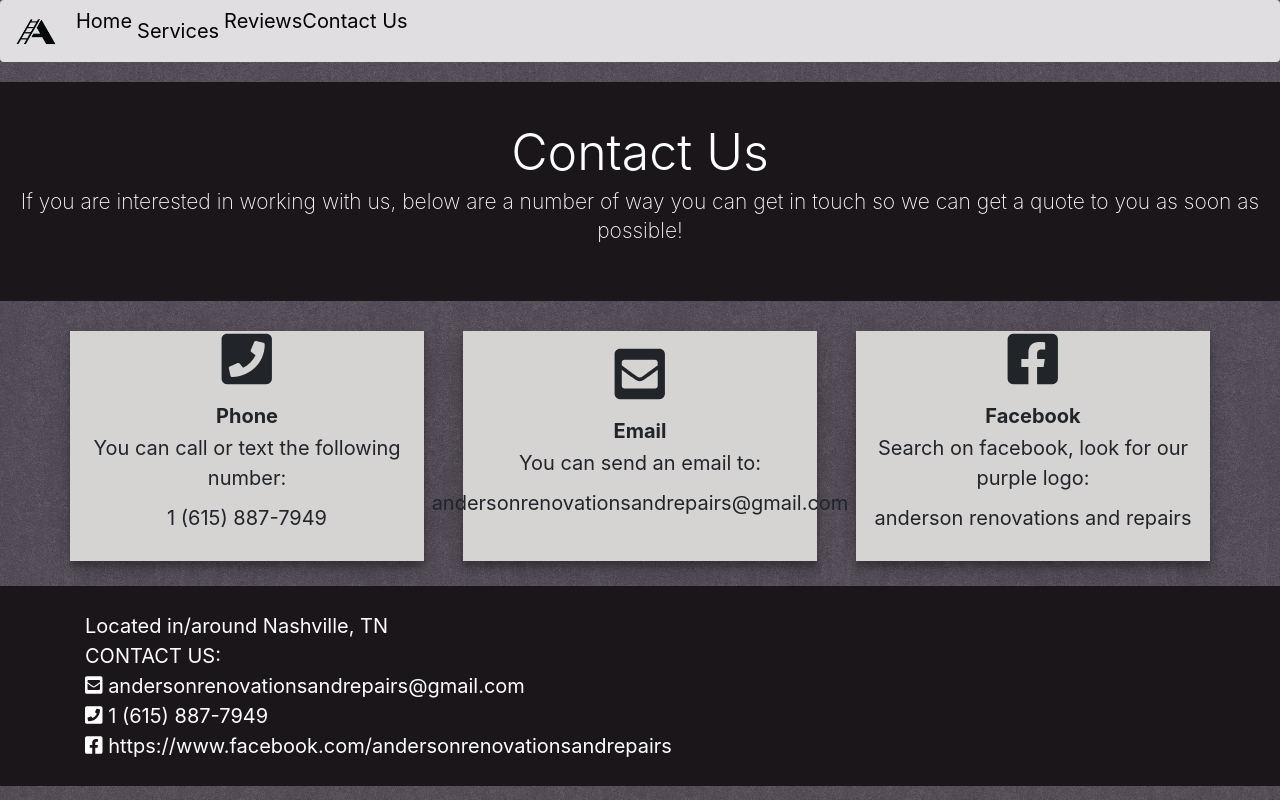
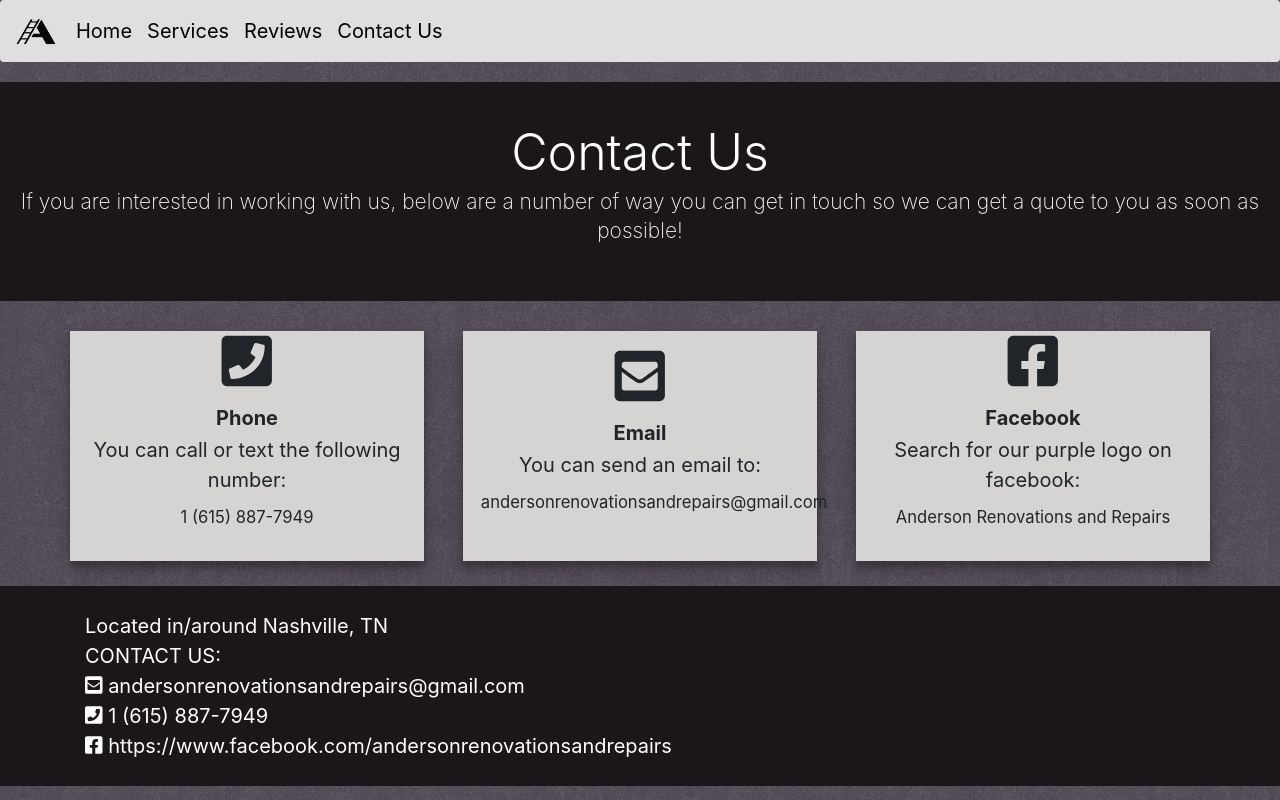
Before and after one commit to anderam17/anderson-renovations-repairs, a React (Create React App) app: page /contact in a window 1280 px wide. Built offline with nearby package versions, Linux system fonts and the light colour scheme.

Commit message:
minimal styling changes.

```diff
--- a/src/Components/ContactCard/ContactCard.css
+++ b/src/Components/ContactCard/ContactCard.css
@@ -1,7 +1,6 @@
 .contact-card{
     width: 30%;
     text-align: center;
-    /* height: 100%; */
     background: #d6d3d3;
     display: flex;
     justify-content: center;
@@ -13,3 +12,12 @@
 .subtitle{
     margin-top: 10%;
 }
+.contact-paragraph{
+    display: flex;
+    flex-direction: column;
+    justify-content: center;
+    width: 90%;
+}
+.contact-info {
+    font-size: 1.3vw;
+}
--- a/src/Components/ContactCard/ContactCard.js
+++ b/src/Components/ContactCard/ContactCard.js
@@ -9,8 +9,10 @@ function ContactCard({ subtitle, description, faIcon, contactInfo }) {
       <div className="contact-card">
         <FontAwesomeIcon transform="grow-30" icon={faIcon} />
         <h2 className="subtitle"><b>{subtitle}</b></h2>
+        <div className="contact-paragraph">
         <p className="description">{description}</p>
         <p className="contact-info">{contactInfo}</p>
+        </div>
       </div>
     </>
   );
--- a/src/Components/ContactContainer/ContactContainer.js
+++ b/src/Components/ContactContainer/ContactContainer.js
@@ -12,7 +12,7 @@ function ContactContainer() {
         <div className="contact-container">
         <ContactCard subtitle="Phone" description="You can call or text the following number:" contactInfo="1 (615) 887-7949" faIcon={faPhoneSquare}/>
         <ContactCard subtitle="Email" description="You can send an email to:" contactInfo="andersonrenovationsandrepairs@gmail.com" faIcon={faEnvelopeSquare}/>
-        <ContactCard subtitle="Facebook" description="Search on facebook, look for our purple logo:" contactInfo="anderson renovations and repairs" faIcon={faFacebookSquare}/>
+        <ContactCard subtitle="Facebook" description="Search for our purple logo on facebook:" contactInfo="Anderson Renovations and Repairs" faIcon={faFacebookSquare}/>
         </div>
     </div>
     </>
--- a/src/Components/Navbar/Navbar.css
+++ b/src/Components/Navbar/Navbar.css
@@ -3,6 +3,7 @@
 }
 a {
     color: black !important;
+    margin-right: 15px;
 }
 img {
     width: 50px;
--- a/src/Components/Navbar/Navbar.js
+++ b/src/Components/Navbar/Navbar.js
@@ -4,11 +4,10 @@ import {
   Navbar,
   NavbarToggler,
   Nav,
-  NavItem,
-  NavLink
+  NavItem
 } from 'reactstrap';
 import "./Navbar.css";
-import{ useHistory, Link } from "react-router-dom";
+import{ Link } from "react-router-dom";
 import logo from "../../assets/Anderson-Logo-Simple.png";
 
 function MyNavbar() {
@@ -26,19 +25,15 @@ function MyNavbar() {
         <Collapse isOpen={isOpen} navbar>
           <Nav className="mr-auto" navbar>
             <NavItem>
-              {/* <NavLink href="#" onClick={toHomePage}>Home</NavLink> */}
               <Link to="/">Home </Link>
             </NavItem>
             <NavItem>
-              <NavLink href="#">Services</NavLink>
-              {/* <Link to="/services">Services </Link> */}
+              <Link to="/services">Services </Link>
             </NavItem>
             <NavItem>
-              {/* <NavLink href="#" onClick={toReviewPage}>Reviews</NavLink> */}
               <Link to="/reviews">Reviews </Link>
             </NavItem>
             <NavItem>
-              {/* <NavLink href="#">Contact Us</NavLink> */}
               <Link to="/contact">Contact Us</Link>
             </NavItem>
           </Nav>
```
